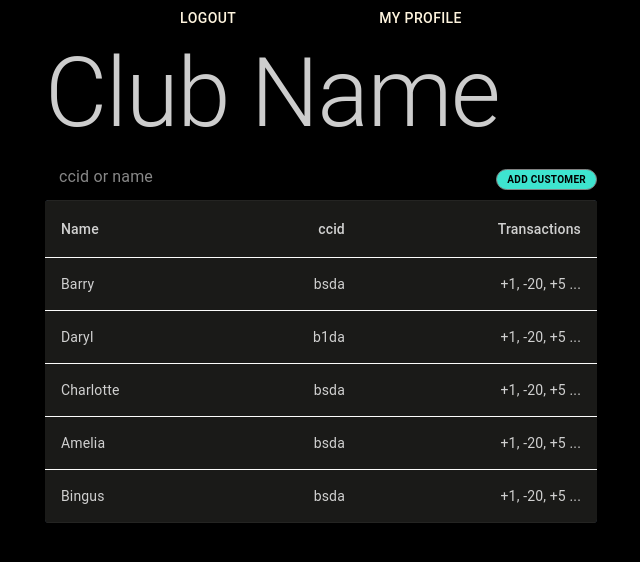
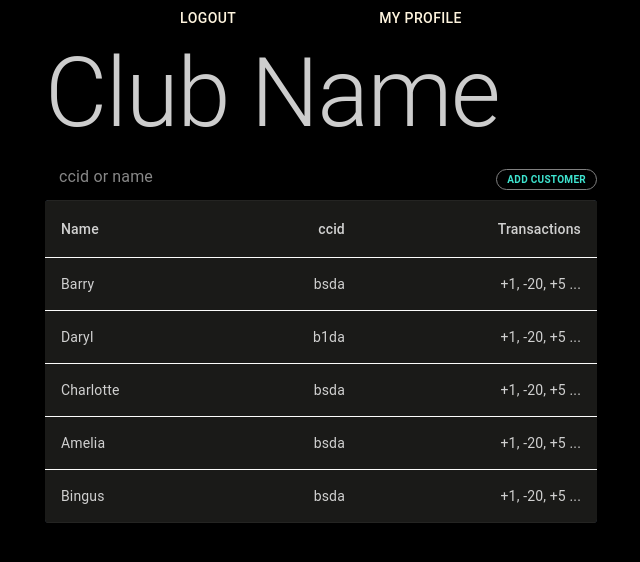
Before and after one commit to UAlbertaCompEClub/credit-tracking, a React (Create React App) app in the folder client/: page / in a window 1280 px wide. Shown: the top 562 px of the page, without its empty margins (319-959 px from the left). Built offline with nearby package versions, Linux system fonts and the light colour scheme; no server answers.

Commit message:
Reverted some buttons

```diff
--- a/client/src/style.css
+++ b/client/src/style.css
@@ -44,12 +44,14 @@
 }
 
 .cyanBtn{
-    background-color:#3ee4cf ;
+    color:#3ee4cf;
+    background-color: transparent;
     border-color: grey;
 }
 
 .cyanBtn:hover{
     border-color: white;
+    color: black;
     background-color:  #78ebdc;
 }
 
```
